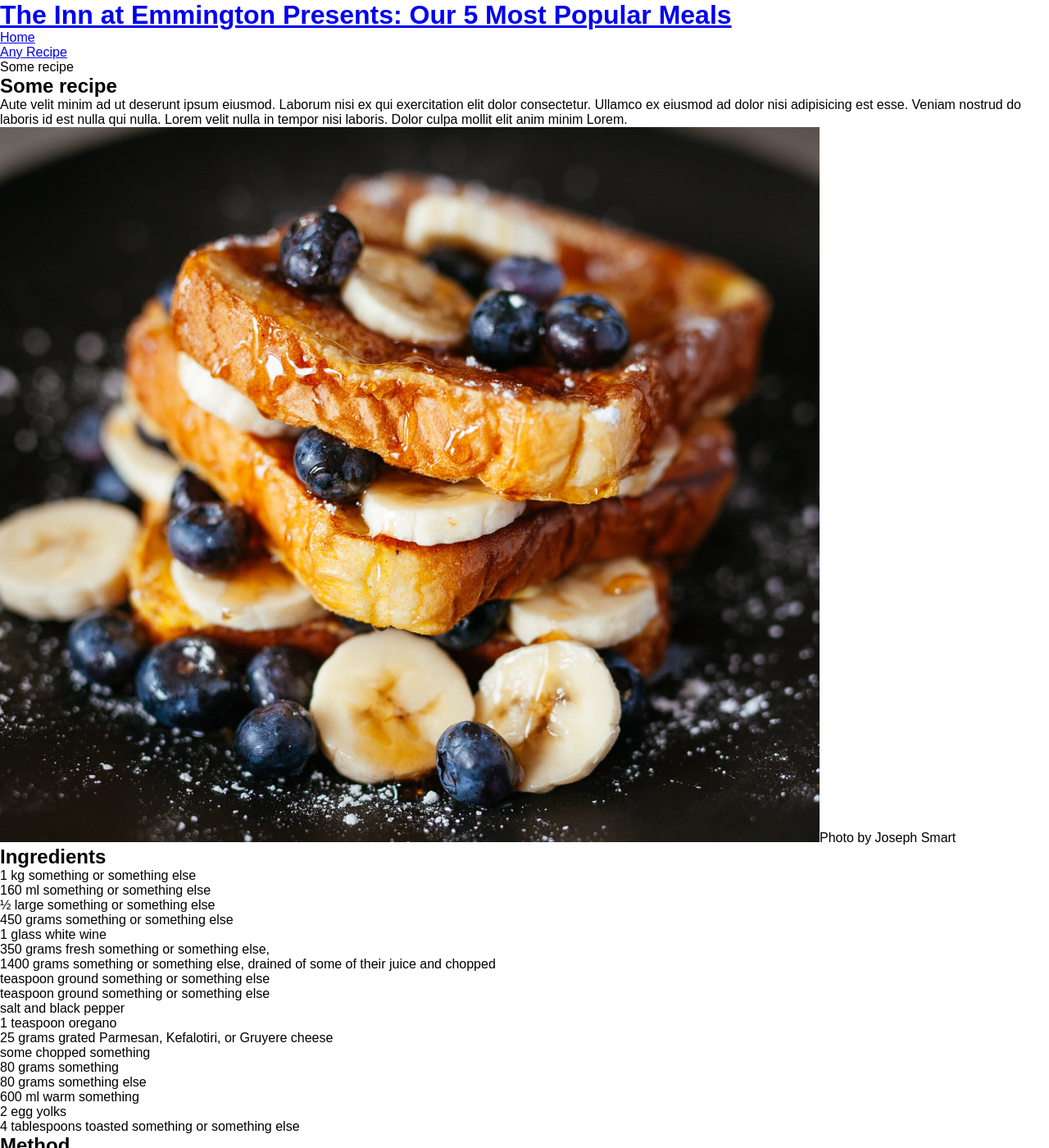
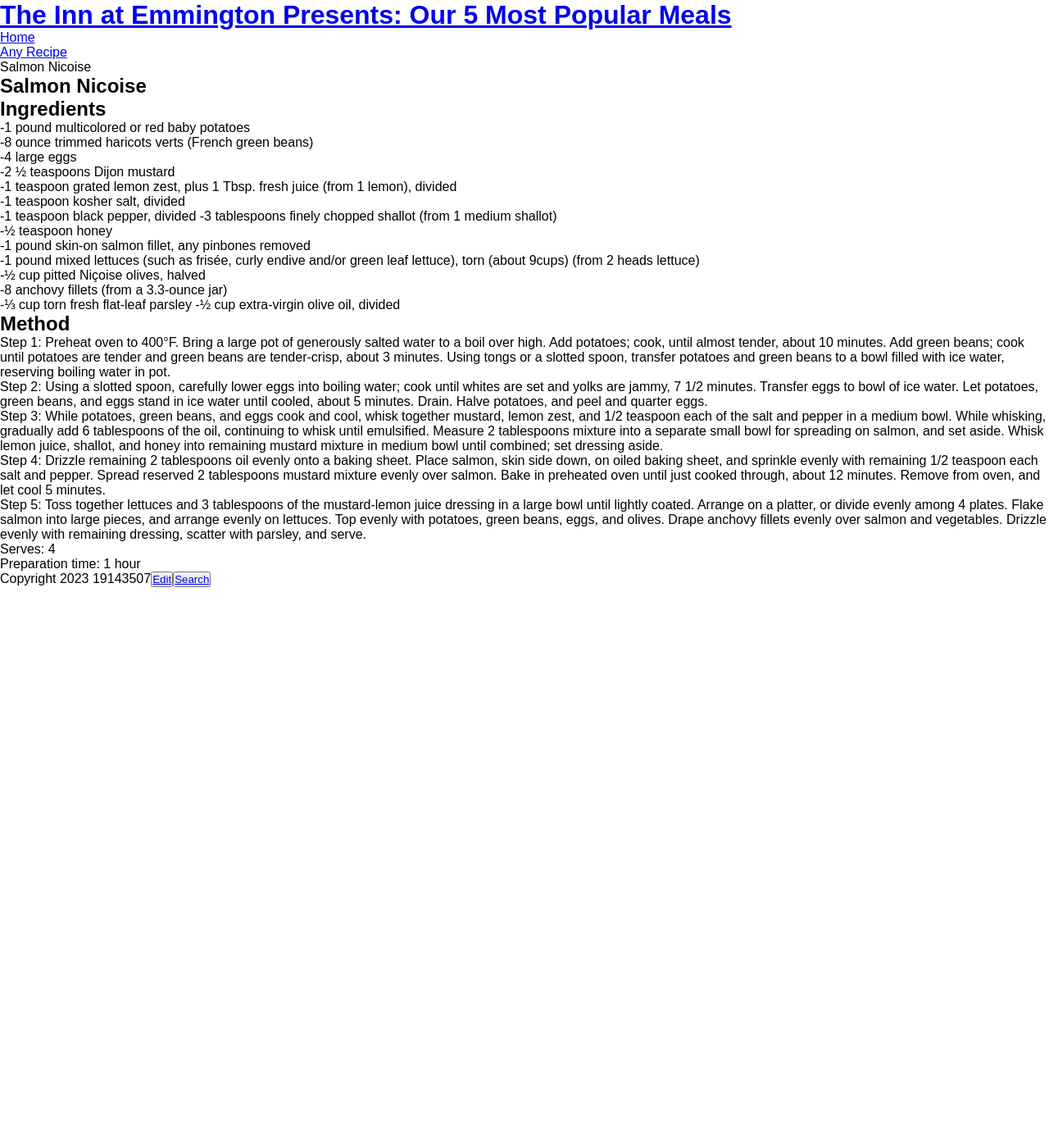
Before and after one commit to 19143507/inn-at-emmington, a Jekyll site: the page built from _recipes/recipe1.md, in a window 1280 px wide and 1400 px high. Shown: the whole window at 82% size. Built offline with Jekyll 4.4.1, drawn with Linux system fonts in a browser that asks for light colours; some of the changed text lies outside the part shown.

Commit message:
Update Recipe “recipe1”

```diff
--- a/_recipes/recipe1.md
+++ b/_recipes/recipe1.md
@@ -1,46 +1,62 @@
 ---
+title: "Salmon Nicoise "
+date: 2022-10-19
+order: 2
 layout: recipe
-title: Some recipe
-date: 2022-10-19
 published: true
-order: 2
 ---
-Aute velit minim ad ut deserunt ipsum eiusmod. Laborum nisi ex qui exercitation elit dolor consectetur. Ullamco ex eiusmod ad dolor nisi adipisicing est esse. Veniam nostrud do laboris id est nulla qui nulla. Lorem velit nulla in tempor nisi laboris. Dolor culpa mollit elit anim minim Lorem.
 
-![Delicious Plate of Toast, Blueberries and Bananas, covered in sticky maple syrup](../uploads/joseph-gonzalez-zcUgjyqEwe8-unsplash.jpg "Photo by Joseph Smart")
 
 
 ## Ingredients
 
-- 1 kg something or something else
-- 160 ml something or something else
-- ½ large something or something else
-- 450 grams something or something else
-- 1 glass white wine
-- 350 grams fresh something or something else,
-- 1400 grams something or something else, drained of some of their juice and chopped
-- teaspoon ground something or something else
-- teaspoon ground something or something else
-- salt and black pepper
-- 1 teaspoon oregano
-- 25 grams grated Parmesan, Kefalotiri, or Gruyere cheese
-- some chopped something
-- 80 grams something
-- 80 grams something else
-- 600 ml warm something
-- 2 egg yolks
-- 4 tablespoons toasted something or something else
+-1 pound multicolored or red baby potatoes
+
+-8 ounce trimmed haricots verts (French green beans)
+
+-4 large eggs
+
+-2 ½ teaspoons Dijon mustard
+
+-1 teaspoon grated lemon zest, plus 1 Tbsp. fresh juice (from 1 lemon), divided
+
+-1 teaspoon kosher salt, divided
+
+-1 teaspoon black pepper, divided
+-3 tablespoons finely chopped shallot (from 1 medium shallot)
+
+-½ teaspoon honey
+
+-1 pound skin-on salmon fillet, any pinbones removed
+
+-1 pound mixed lettuces (such as frisée, curly endive and/or green leaf lettuce), torn (about 9cups) (from 2 heads lettuce)
+
+-½ cup pitted Niçoise olives, halved
+
+-8 anchovy fillets (from a 3.3-ounce jar)
+
+-⅓ cup torn fresh flat-leaf parsley
+-﻿½ cup extra-virgin olive oil, divided
+
 
 
 ## Method
 
-Occaecat nulla proident do aute non amet cillum et enim. Non in commodo consequat minim. Id excepteur adipisicing cillum minim Lorem anim est eiusmod incididunt. Consectetur nostrud pariatur amet enim dolore labore deserunt tempor magna fugiat dolor veniam anim. Ut ex sit ullamco ullamco magna aliqua cupidatat ullamco adipisicing tempor. Cupidatat fugiat in consectetur quis sunt laboris qui veniam sunt id deserunt minim.
+S﻿tep 1:
+Preheat oven to 400°F. Bring a large pot of generously salted water to a boil over high. Add potatoes; cook, until almost tender, about 10 minutes. Add green beans; cook until potatoes are tender and green beans are tender-crisp, about 3 minutes. Using tongs or a slotted spoon, transfer potatoes and green beans to a bowl filled with ice water, reserving boiling water in pot.
 
-Laborum dolore minim veniam excepteur aliquip aliqua mollit minim id exercitation ipsum. Quis sint qui enim labore amet irure culpa eiusmod ullamco amet minim aliquip ut eiusmod. Qui Lorem dolore labore esse reprehenderit cillum reprehenderit.
 
-Do elit laboris irure pariatur nostrud officia. Proident anim amet officia irure occaecat aliqua nisi ex. Non minim excepteur consectetur mollit aliquip ad occaecat est velit. Enim laboris mollit reprehenderit cupidatat voluptate ipsum aliquip nostrud deserunt amet. Qui aliquip deserunt commodo pariatur qui anim. Aliquip excepteur reprehenderit in sint enim Lorem non Lorem pariatur adipisicing dolore ullamco incididunt ullamco.
+S﻿tep 2:
+Using a slotted spoon, carefully lower eggs into boiling water; cook until whites are set and yolks are jammy, 7 1/2 minutes. Transfer eggs to bowl of ice water. Let potatoes, green beans, and eggs stand in ice water until cooled, about 5 minutes. Drain. Halve potatoes, and peel and quarter eggs.
 
-Cupidatat nostrud excepteur sunt exercitation excepteur dolor adipisicing. Aliqua et commodo do duis fugiat non consequat duis. Esse velit velit sit aute voluptate exercitation cupidatat velit cupidatat duis culpa non duis deserunt. Non voluptate et ea incididunt elit irure eu irure ullamco ea Lorem tempor. Veniam sint irure reprehenderit mollit nisi amet fugiat nulla duis. Nulla nostrud sint reprehenderit est enim dolore ipsum. Sint eu anim excepteur consectetur ipsum.
+S﻿tep 3:
+While potatoes, green beans, and eggs cook and cool, whisk together mustard, lemon zest, and 1/2 teaspoon each of the salt and pepper in a medium bowl. While whisking, gradually add 6 tablespoons of the oil, continuing to whisk until emulsified. Measure 2 tablespoons mixture into a separate small bowl for spreading on salmon, and set aside. Whisk lemon juice, shallot, and honey into remaining mustard mixture in medium bowl until combined; set dressing aside.
 
-- Serves: 6
+S﻿tep 4:
+Drizzle remaining 2 tablespoons oil evenly onto a baking sheet. Place salmon, skin side down, on oiled baking sheet, and sprinkle evenly with remaining 1/2 teaspoon each salt and pepper. Spread reserved 2 tablespoons mustard mixture evenly over salmon. Bake in preheated oven until just cooked through, about 12 minutes. Remove from oven, and let cool 5 minutes.
+
+S﻿tep 5:
+Toss together lettuces and 3 tablespoons of the mustard-lemon juice dressing in a large bowl until lightly coated. Arrange on a platter, or divide evenly among 4 plates. Flake salmon into large pieces, and arrange evenly on lettuces. Top evenly with potatoes, green beans, eggs, and olives. Drape anchovy fillets evenly over salmon and vegetables. Drizzle evenly with remaining dressing, scatter with parsley, and serve.
+
+- Serves: 4
 - Preparation time: 1 hour
```
